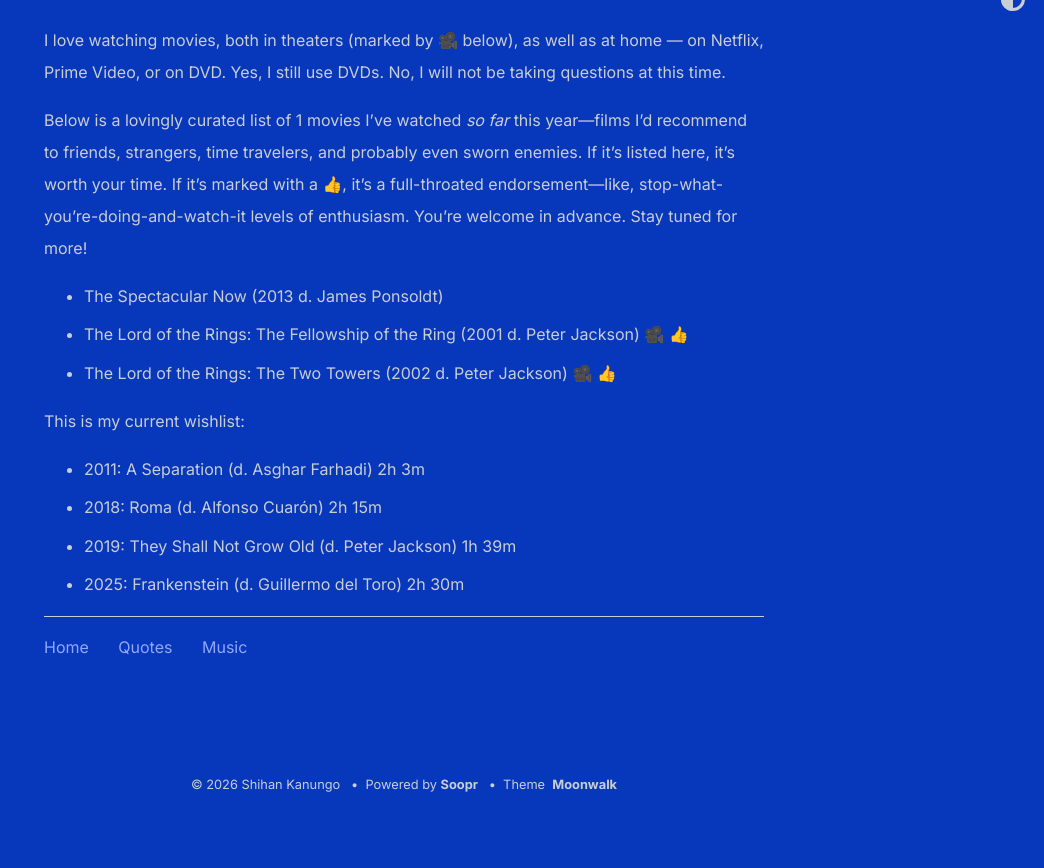
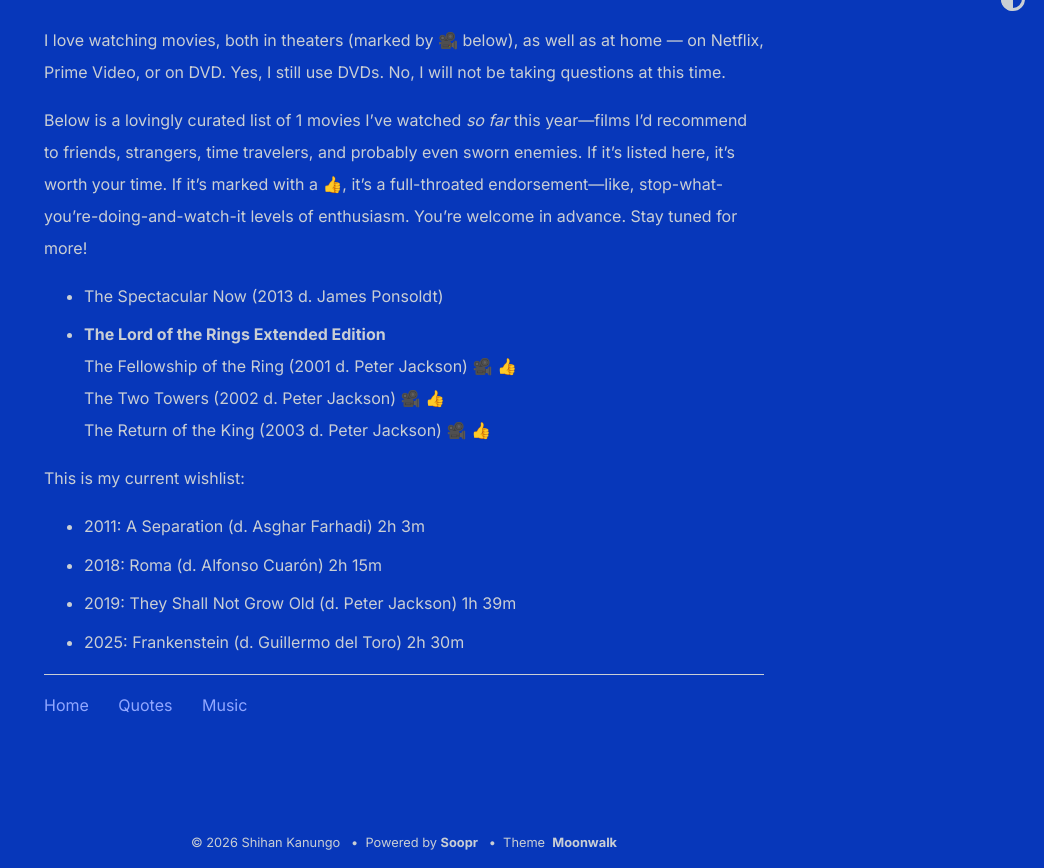
Before and after one commit to shihankanungo/shihankanungo.github.io, a Jekyll site: the page built from movies.md, in a window 1280 px wide and 900 px high, scrolled down 968 px, cut to the strip 32-900 px from the top of the window. Shown: the whole strip, without its empty margins (236-1280 px from the left). Built offline with Jekyll 4.4.1, drawn with Linux system fonts in a browser that asks for light colours; before the commit the page ends 1811 px from its top, so only the background shows below that.

Commit message:
Update movies.md

```diff
--- a/movies.md
+++ b/movies.md
@@ -15,8 +15,11 @@ I love watching movies, both in theaters (marked by 🎥 below), as well as at h
 Below is a lovingly curated list of 1 movies I've watched *so far* this year&mdash;films I'd recommend to friends, strangers, time travelers, and probably even sworn enemies. If it’s listed here, it’s worth your time. If it’s marked with a 👍, it's a full-throated endorsement&mdash;like, stop-what-you're-doing-and-watch-it levels of enthusiasm. You're welcome in advance. Stay tuned for more!
 
 - The Spectacular Now (2013 d. James Ponsoldt)
-- The Lord of the Rings: The Fellowship of the Ring (2001 d. Peter Jackson) 🎥 👍
-- The Lord of the Rings: The Two Towers (2002 d. Peter Jackson) 🎥 👍
+- **The Lord of the Rings Extended Edition** <br>
+  The Fellowship of the Ring (2001 d. Peter Jackson) 🎥 👍 <br>
+  The Two Towers (2002 d. Peter Jackson) 🎥 👍 <br>
+  The Return of the King (2003 d. Peter Jackson) 🎥 👍
+
 
 This is my current wishlist:
 
```
